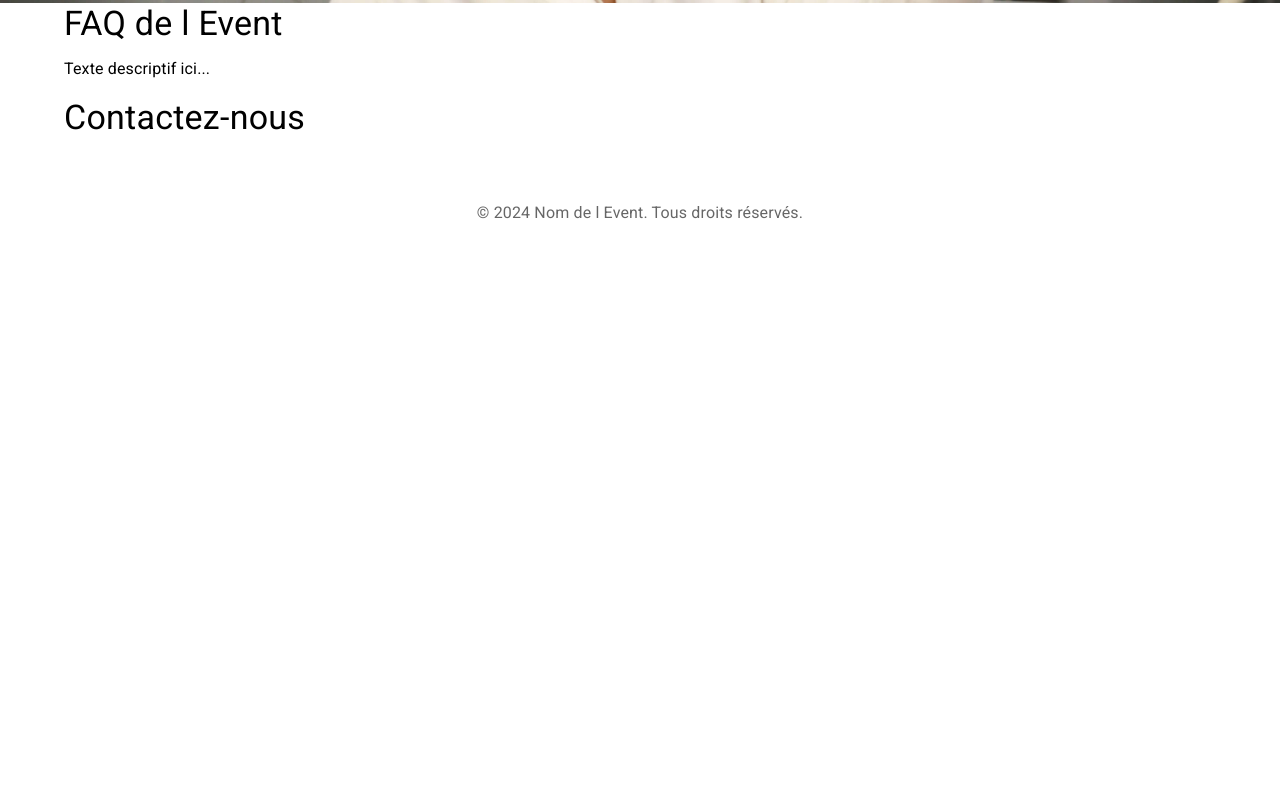
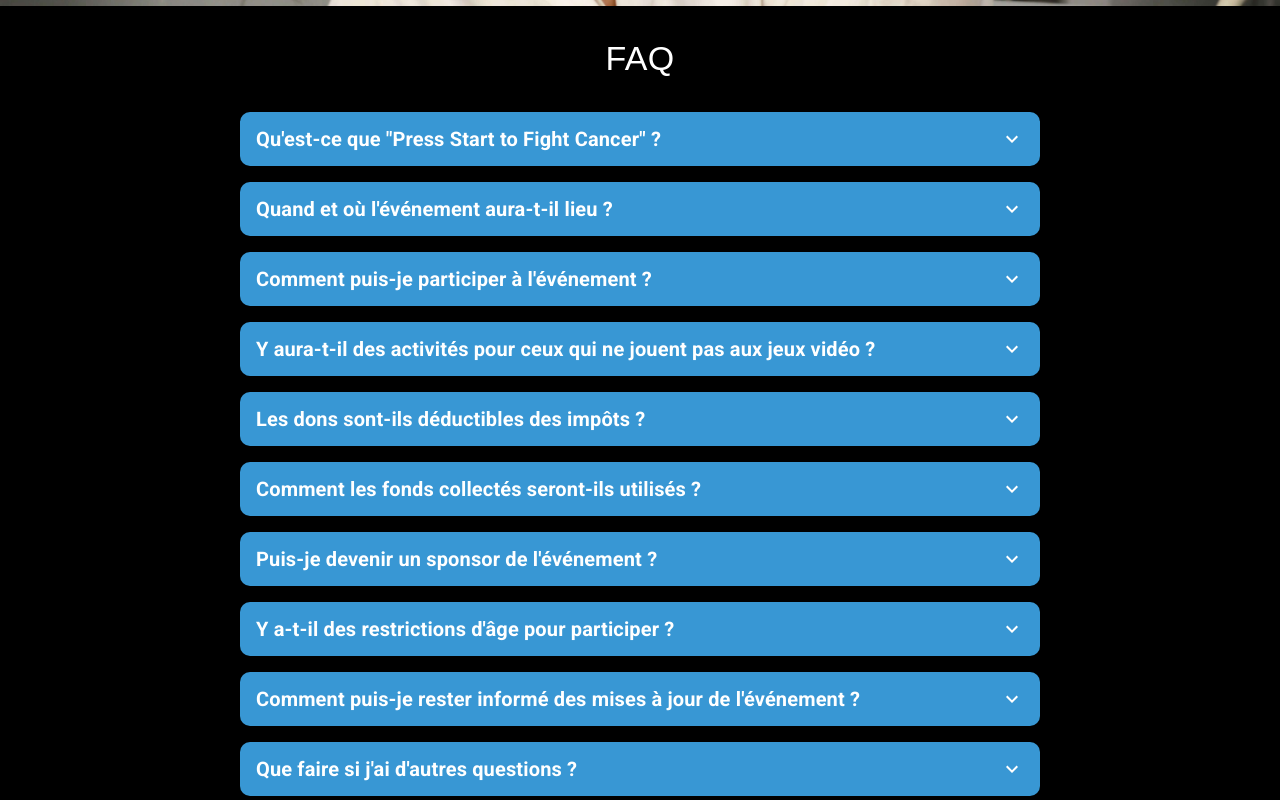
Before and after one commit to FischKevin/Studi-LandingPage, a React (Vite) app: page / in a window 1280 px wide. Shown: the part 2420-3220 px from the top of the page. Before the commit the page ends 2695 px from the top, so only its background shows below. Built offline with nearby package versions, Linux system fonts and the light colour scheme; a web font is replaced by a local one.

Commit message:
FAQ.jsx component done

```diff
--- a/src/components/App.jsx
+++ b/src/components/App.jsx
@@ -6,12 +6,30 @@
 import NotFoundPage from './pages/NotFoundPage';
 import LandingPage from './pages/LandingPage';
 import UsePageViews from './usePageViews';
+import { CssBaseline, ThemeProvider, createTheme } from '@mui/material';
+
+const theme = createTheme({
+  components: {
+    MuiAccordionSummary: {
+      styleOverrides: {
+        root: {
+          '&.Mui-expanded': {
+            borderBottomLeftRadius: 0,
+            borderBottomRightRadius: 0,
+          },
+        },
+      },
+    },
+  },
+});
 
 const TRACKING_ID = 'UA-XXXXXXXXX-X';
 ReactGA.initialize(TRACKING_ID);
 
 function AppRouter() {
   return (
+    <ThemeProvider theme={theme}> {/* Enveloppez votre application dans ThemeProvider */}
+      <CssBaseline /> {/* Assurez-vous que le CssBaseline est inclus pour normaliser les styles */}
       <BrowserRouter>
         <UsePageViews /> {/* Utilisez le composant ici pour le suivi */}
         <Routes>
@@ -21,7 +39,9 @@
           <Route path="*" element={<NotFoundPage />} />
         </Routes>
       </BrowserRouter>
+    </ThemeProvider>
   );
 }
 
+
 export default AppRouter;
--- a/src/components/landingPage/FAQ.jsx
+++ b/src/components/landingPage/FAQ.jsx
@@ -1,13 +1,157 @@
-import { Typography, Container } from '@mui/material';
+import React, { useState } from 'react';
+import {
+  Typography,
+  Container,
+  Accordion,
+  AccordionSummary,
+  AccordionDetails,
+  Box,
+} from '@mui/material';
+import ExpandMoreIcon from '@mui/icons-material/ExpandMore';
+
+const faqs = [
+  {
+    question: 'Qu\'est-ce que "Press Start to Fight Cancer" ?',
+    answer:
+      '"Press Start to Fight Cancer" est un événement caritatif qui combine le gaming et la collecte de fonds pour soutenir la lutte contre le cancer. Il propose des tournois de jeux vidéo, des sessions de streaming en direct, des ateliers de sensibilisation et des rencontres avec des personnalités du gaming.',
+  },
+  {
+    question: "Quand et où l'événement aura-t-il lieu ?",
+    answer:
+      'Les détails exacts de la date et du lieu seront communiqués sur notre site web et nos réseaux sociaux. Suivez-nous pour les dernières mises à jour.',
+  },
+  {
+    question: 'Comment puis-je participer à l\'événement ?',
+    answer:
+      'Vous pouvez vous inscrire en tant que participant, bénévole ou donateur via notre site web. Il y a de nombreuses façons de s\'impliquer, que ce soit en jouant, en aidant à l\'organisation, ou en faisant un don.',
+  },
+  {
+    question: 'Y aura-t-il des activités pour ceux qui ne jouent pas aux jeux vidéo ?',
+    answer:
+      'Absolument ! L\'événement comprend des ateliers sur la santé, des discussions sur les avancées de la recherche sur le cancer, et des opportunités de réseautage.',
+  },
+  {
+    question: 'Les dons sont-ils déductibles des impôts ?',
+    answer:
+      'Oui, les dons sont déductibles des impôts dans la plupart des cas. Nous fournirons des reçus de dons pour vos déclarations fiscales.',
+  },
+  {
+    question: 'Comment les fonds collectés seront-ils utilisés ?',
+    answer:
+      'Tous les fonds collectés seront directement versés à la Ligue contre le cancer pour financer la recherche, la prévention et le soutien des personnes touchées par le cancer.',
+  },
+  {
+    question: 'Puis-je devenir un sponsor de l\'événement ?',
+    answer:
+      'Bien sûr ! Nous accueillons les entreprises et les individus souhaitant sponsoriser notre événement. Contactez-nous pour plus de détails sur nos packages de sponsoring.',
+  },
+  {
+    question: 'Y a-t-il des restrictions d\'âge pour participer ?',
+    answer:
+      'L\'événement est ouvert à tous, mais certaines activités, comme les tournois de jeux vidéo, peuvent avoir des restrictions d\'âge en fonction du classement des jeux.',
+  },
+  {
+    question: 'Comment puis-je rester informé des mises à jour de l\'événement ?',
+    answer:
+      'Inscrivez-vous à notre newsletter et suivez-nous sur les réseaux sociaux pour recevoir des mises à jour régulières sur "Press Start to Fight Cancer".',
+  },
+  {
+    question: 'Que faire si j\'ai d\'autres questions ?',
+    answer:
+      'Si vous avez d\'autres questions, n\'hésitez pas à nous contacter via le formulaire sur notre site web ou directement sur nos réseaux sociaux.',
+  },
+];
 
 function FAQ() {
+  const [expanded, setExpanded] = useState(false);
+
+  const handleChange = (panel) => (event, isExpanded) => {
+    setExpanded(isExpanded ? panel : false);
+  };
+
   return (
-    <Container maxWidth="lg">
-      {/* Section Descriptive */}
-      <Typography variant="h4" component="h2" gutterBottom>
-        FAQ de l Event
+    <Container
+      maxWidth="full"
+      sx={{
+        color: 'white',
+        backgroundColor: 'black',
+        py: 4,
+        display: 'flex',
+        flexDirection: 'column',
+        alignItems: 'center',
+      }}
+    >
+      <Typography
+        variant="h4"
+        component="h2"
+        gutterBottom
+        sx={{
+          textAlign: 'center',
+          fontFamily: 'Agency FB V2, Arial',
+          color: 'white',
+          marginBottom: 4,
+        }}
+      >
+        FAQ
       </Typography>
-      <Typography paragraph>Texte descriptif ici...</Typography>
+      <Box sx={{ width: '100%', maxWidth: '800px' }}>
+        {faqs.map((faq, index) => (
+          <Accordion
+            key={index}
+            expanded={expanded === `panel${index}`}
+            onChange={handleChange(`panel${index}`)}
+            sx={{
+              backgroundColor: 'black',
+              color: 'white',
+              marginBottom: 2,
+              '&:before': { display: 'none' },
+              borderRadius: '10px',
+              overflow: 'hidden',
+              ...(index === 0 && {
+                borderTopLeftRadius: '10px',
+                borderTopRightRadius: '10px',
+              }),
+              ...(index === faqs.length - 1 && {
+                borderBottomLeftRadius: '10px',
+                borderBottomRightRadius: '10px',
+                ...(expanded === `panel${index}` && {
+                  borderBottomLeftRadius: '0px',
+                  borderBottomRightRadius: '0px',
+                }),
+              }),
+            }}
+          >
+            <AccordionSummary
+              expandIcon={<ExpandMoreIcon sx={{ color: 'white' }} />}
+              aria-controls={`panel${index}-content`}
+              id={`panel${index}-header`}
+              sx={{
+                backgroundColor: '#3897D4',
+                color: 'white',
+                fontFamily: 'Roboto',
+                fontWeight: 'bold',
+                fontSize: '20px',
+                ...(index === 0 && { borderRadius: '10px 10px 0 0' }),
+                ...(index === faqs.length - 1 && {
+                  borderRadius: '0 0 10px 10px',
+                }),
+              }}
+            >
+              {faq.question}
+            </AccordionSummary>
+            <AccordionDetails
+              sx={{
+                fontFamily: 'Roboto',
+                fontSize: '16px',
+                backgroundColor: '#68C5F1',
+                color: 'black',
+              }}
+            >
+              {faq.answer}
+            </AccordionDetails>
+          </Accordion>
+        ))}
+      </Box>
     </Container>
   );
 }
```
Lines whose indentation alone changed are shown as unchanged.
